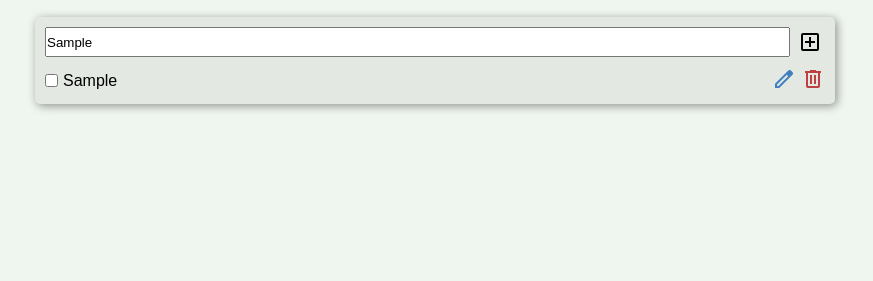
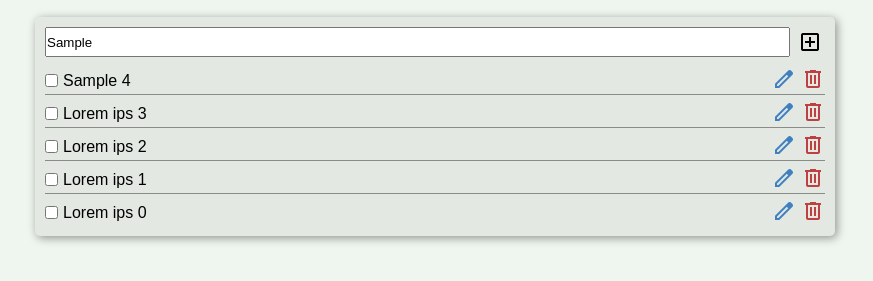
Before and after one commit to Fkrystian/js-project-ToDoList, a plain HTML site: page index.html in a window 1280 px wide. Both pictures are taken after typing "Sample" into the empty fields and a click on the button "add_box". Shown: the part 57-338 px from the top of the page, without its empty margins (205-1078 px from the left). Drawn offline with nearby package versions, Linux system fonts and the light colour scheme.

Commit message:
display DB, get deleteBtns

```diff
--- a/app.js
+++ b/app.js
@@ -2,22 +2,42 @@
 const itemsListContainer = document.querySelector(`.to-do__list`);
 const inputField = document.getElementById(`new__entry`);
 const inputBtn = document.querySelector(`.new__entry-btn`);
+let toDoDB = [];
 let deleteBtns = [];
-let editBtns = [];
-
-
-const toDoDB = [];
-
 
 if(!toDoDB){
-  const toDoDB = [
+  let toDoDB = [
     {
-      id: ``,
+      id: '',
       status: ``,
       text: ``,
     }
   ];
 }
+
+// testing DB data
+toDoDB = [
+  {
+    id: 0,
+    status: `pending`,
+    text: `Lorem ips `,
+  },
+  {
+    id: 1,
+    status: `pending`,
+    text: `Lorem ips `,
+  },
+  {
+    id: 2,
+    status: `pending`,
+    text: `Lorem ips `,
+  },
+  {
+    id: 3,
+    status: `pending`,
+    text: `Lorem ips `,
+  },
+];
 
 let entryTemplate = `
 <div class="to-do__item" data-id="id">
@@ -35,34 +55,15 @@ let entryTemplate = `
 `;
 
 // Functions
-const getNewEntry = function getDataFromInputField(input){
-  let newEntryData = input.value;
-  let newId = toDoDB.length;
-  let newStatus = 'pending';
-  let newText = newEntryData;
+const displayDB = function displayDB(dataDB) {
+  itemsListContainer.textContent = '';
 
-  let newEntry = {
-    id: newId,
-    status: newStatus,
-    text: newText,
-  }
+  dataDB.forEach((item) => {
 
-  return newEntry;
-}
-
-
-const addNewEntry = function addNewEntryToDB(data){
-  toDoDB.push(data);
-
-  console.log(toDoDB);
-}
-
-const displayDB = function onLoadDisplayDB(db){
-  db.forEach((item) => {
-    entryTemplate = `
-    <div class="to-do__item" data-id="${item.id}">
+    let itemDisplay = `
+    <div class="to-do__item status--${item.status}" data-id="${item.id}">
     <div class="item__check item__function-box-center"><input type="checkbox" name="" id="" class="item__check-checkbox"></div>
-    <div class="item__text">${item.text}</div>
+    <div class="item__text">${item.text} ${item.id}</div>
     <div class="item__edit item__function-box-center">
       <button class="item__btn item__edit-btn">
       <span class="material-symbols-outlined item__fnc-btn-ico item__edit-btn-ico">edit</span>
@@ -74,44 +75,57 @@ const displayDB = function onLoadDisplayDB(db){
     </button>
     `;
 
-    itemsListContainer.insertAdjacentHTML('afterbegin', entryTemplate);
+    itemsListContainer.insertAdjacentHTML('afterbegin', itemDisplay);
   })
 }
 
-const displayNewEntry = function displayNewEntry(entry){
-  entryTemplate = `
-  <div class="to-do__item" data-id="${entry.id}">
-  <div class="item__check item__function-box-center"><input type="checkbox" name="" id="" class="item__check-checkbox"></div>
-  <div class="item__text">${entry.text}</div>
-  <div class="item__edit item__function-box-center">
-    <button class="item__btn item__edit-btn">
-    <span class="material-symbols-outlined item__fnc-btn-ico item__edit-btn-ico">edit</span>
-  </button>
-  </div>
-  <div class="item__delete item__function-box-center">
-  <button class="item__btn item__delete-btn">
-    <span class="material-symbols-outlined item__fnc-btn-ico item__delete-btn-ico">delete</span>
-  </button>
-  `;
+const addNewEntry = function addNewEntry(newData) {
+  let newEntryId = toDoDB.length;
+  let newEntryStatus = 'pending';
+  let newEntryText = newData.value;
+  let newObjectData = {
+    id: newEntryId,
+    status: newEntryStatus,
+    text: newEntryText,
+  }
 
-  itemsListContainer.insertAdjacentHTML('afterbegin', entryTemplate);
+  return newObjectData;
+}
+
+const updateDB = function updateDbWithNewEntry(newData) {
+  toDoDB.push(newData);
+  displayDB(toDoDB);
+
+  deleteBtns = [...document.querySelectorAll('.item__delete-btn')];
+  deleteBtns.forEach((item) => {
+    item.addEventListener('click', function() {
+      deleteItem(item);
+    })
+  })
+}
+
+const deleteItemDOM = function deleteItemFromDOM() {
+
+}
+
+const deleteItemDB = function deleteItemFromDB() {
+
+}
+
+const deleteItem = function deleteItemFromDomAndDb(btn) {
+  console.log(`Delete`);
 }
 
 // Calls
 displayDB(toDoDB);
 deleteBtns = [...document.querySelectorAll('.item__delete-btn')];
-editBtns = [...document.querySelectorAll('.item__edit-btn')];
-
 
 inputBtn.addEventListener('click', function() {
-  addNewEntry(getNewEntry(inputField));
-  displayNewEntry(getNewEntry(inputField));
-  deleteBtns = [...document.querySelectorAll('.item__delete-btn')];
-  editBtns = [...document.querySelectorAll('.item__edit-btn')];
-  console.log(deleteBtns);
-console.log(editBtns);
+  updateDB(addNewEntry(inputField));
+});
+
+deleteBtns.forEach((item) => {
+  item.addEventListener('click', function() {
+    deleteItem(item);
+  })
 })
-
-// Change template to load check/unchecked input depending on status
-console.log(deleteBtns);
-console.log(editBtns);
--- a/styles.css
+++ b/styles.css
@@ -44,7 +44,7 @@ body{
   padding: 1rem;
 }
 
-/* New wentry */
+/* New entry */
 .to-do__new-entry{
   width: 100%;
   height: auto;
```
